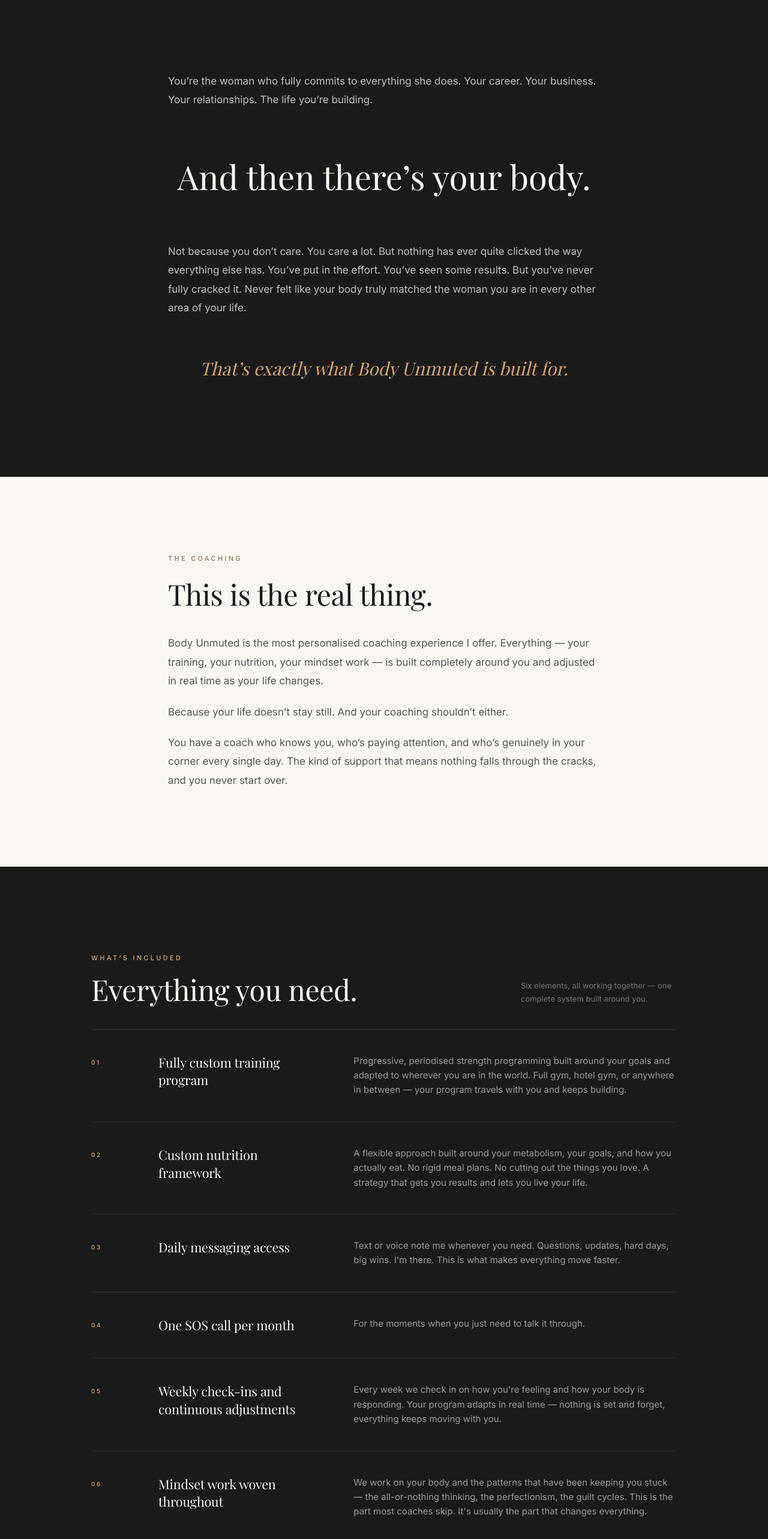
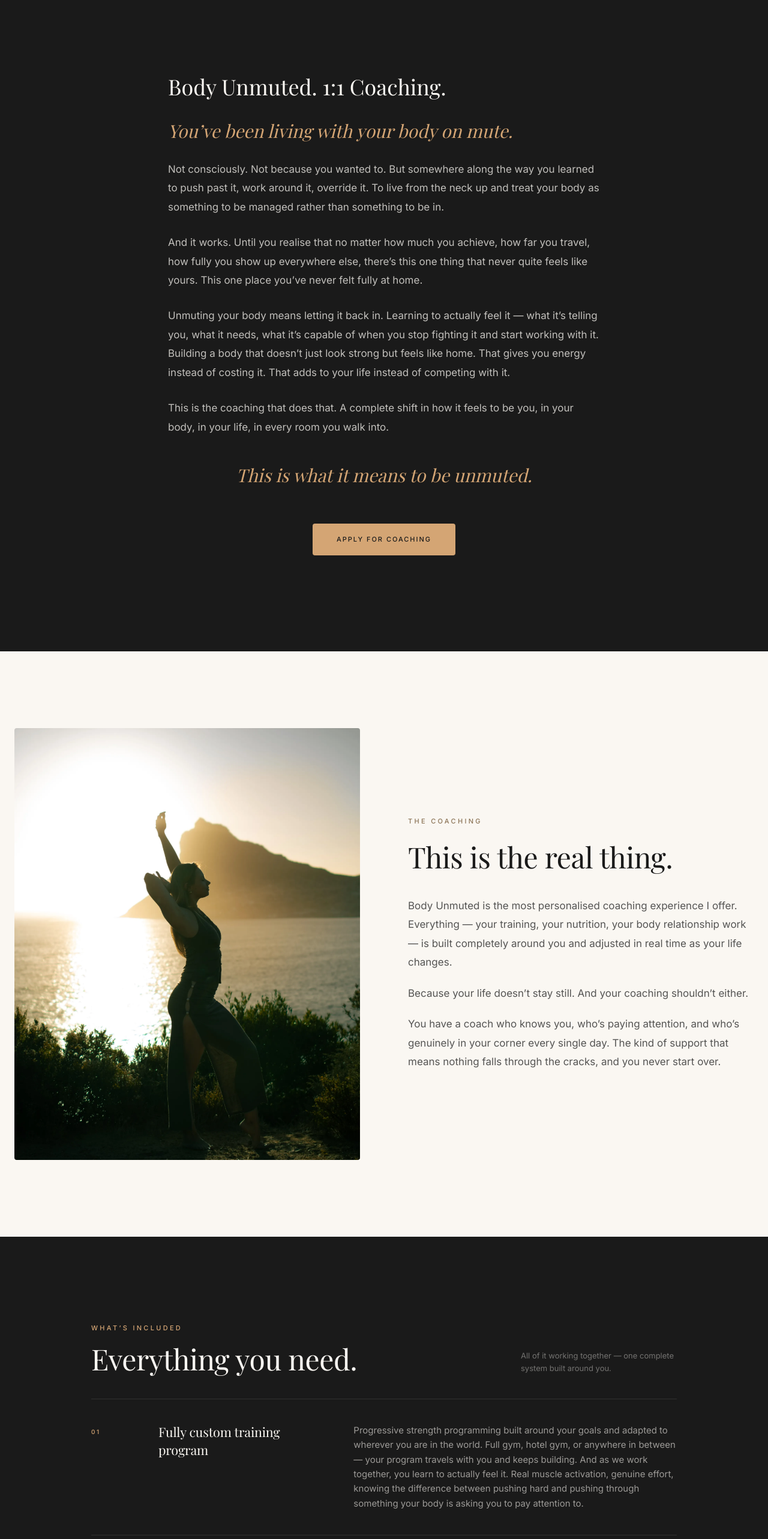
Before and after one commit to madisonbg1998/madisongriffinfit, a Next.js app: page /work-with-me in a window 1280 px wide. Shown: the part 840-3406 px from the top of the page at 60% size. Built offline with nearby package versions, Linux system fonts and the light colour scheme; no server answers; a web font is replaced by a local one.

Commit message:
copy changes

```diff
--- a/src/app/body-reclaimed/page.tsx
+++ b/src/app/body-reclaimed/page.tsx
@@ -16,7 +16,11 @@
   },
   {
     title: 'Custom macro targets',
-    body: "Not a generic calculator. Your nutrition numbers based on your goal, your training volume, and how your body is actually responding. A clear, flexible framework you can take anywhere.",
+    body: "Not a generic calculator. Your nutrition numbers based on your goal, your training volume, and what the data shows about how your body is actually responding. A clear, flexible framework you can take anywhere.",
+  },
+  {
+    title: 'The Body Literacy Guide',
+    body: "Every Body Reclaimed client receives this. A guide to muscle activation, reading real effort, understanding your body's signals, and building the felt relationship with your body that makes everything else work. Because a custom program is only as good as your ability to actually execute it, and execution starts with being inside your body, not just going through the motions.",
   },
   {
     title: 'Monthly check-in form',
@@ -86,7 +90,7 @@
               <span className="text-cream/60 font-sans text-base">/month</span>
             </div>
             <p className="text-cream/45 font-sans text-[11px] tracking-[0.2em] uppercase">
-              Beta pricing &middot; 8 week minimum commitment
+              Founding member pricing &middot; 8 week minimum commitment
             </p>
           </div>
           <Link
@@ -105,10 +109,10 @@
             Sound familiar?
           </p>
           <div className="space-y-6 text-charcoal/80 font-sans text-[17px] leading-[1.85]">
-            <p>You&rsquo;ve read the articles. Watched the videos. Tried the programs. And somewhere between all the conflicting advice, the coaches who contradict each other, and the strategies that work for everyone except you, you&rsquo;re more confused than when you started.</p>
-            <p>It&rsquo;s not that you&rsquo;re not trying. It&rsquo;s that you&rsquo;ve been piecing together a fitness strategy from a hundred different sources that were never designed to work together for your specific body, your specific life, and your specific goals.</p>
+            <p>You know enough to know that what you&rsquo;ve been doing isn&rsquo;t working. Not because you haven&rsquo;t tried. But because you&rsquo;ve been piecing together a fitness strategy from a hundred different sources that were never designed to work together for your specific body, your specific life, and your specific goals.</p>
+            <p>The result is noise. Conflicting advice, contradicting coaches, strategies that work for everyone except you. And underneath all of it, the feeling that your body is something you&rsquo;re constantly trying to figure out rather than something you actually understand.</p>
             <p className="font-serif italic text-midnight text-2xl md:text-3xl leading-snug pt-4">
-              Body Reclaimed gives you one clear system. Built for you. Adjusted every month as you progress.
+              Body Reclaimed gives you one clear system. Built for you. Adjusted every month as you progress. And designed to do something most programs never bother with &mdash; teach you to actually understand your body in the process.
             </p>
           </div>
         </div>
@@ -123,7 +127,7 @@
                 What&rsquo;s Included
               </p>
               <h2 className="font-serif text-cream text-3xl md:text-4xl lg:text-5xl leading-[1.1]">
-                What you get every month.
+                Everything works together.
               </h2>
             </div>
             <p className="text-cream/40 font-sans text-[13px] leading-relaxed md:max-w-[240px]">
@@ -166,9 +170,12 @@
               <h2 className="font-serif text-midnight text-3xl md:text-4xl lg:text-5xl leading-[1.1] mb-10">
                 This is for you if&hellip;
               </h2>
-              <p className="text-charcoal/80 font-sans text-[17px] leading-[1.85]">
-                You want a genuinely custom plan &mdash; not a template, not a one-size-fits-all program &mdash; built around your body, your goals, and how you actually live. You&rsquo;re ready to commit to a real system and follow through on it. And you want the same level of programming my 1:1 clients get, with a monthly check-in to keep it moving.
-              </p>
+              <div className="space-y-5 text-charcoal/80 font-sans text-[17px] leading-[1.85]">
+                <p>You&rsquo;re done piecing it together.</p>
+                <p>You want a real system &mdash; not a template, not generic advice, not something built for a body and life that looks nothing like yours. You want programming that&rsquo;s actually custom, nutrition that&rsquo;s built on your specific data, and a monthly touchpoint that keeps everything moving as you do.</p>
+                <p>You&rsquo;re someone who will show up and do the work. You don&rsquo;t need someone in your ear every day, but you do need to know that someone is paying attention, that your plan is actually built for you, and that you&rsquo;re not just following a program blindly without understanding what it&rsquo;s doing or why.</p>
+                <p>You want to get results. And you want to actually understand your body in the process.</p>
+              </div>
               <div className="mt-10">
                 <Link
                   href={STRIPE_URL}
@@ -182,17 +189,17 @@
         </div>
       </section>
 
-      {/* ── Beta Pricing ── */}
+      {/* ── Founding Member Pricing ── */}
       <section className="bg-midnight py-24 md:py-36">
         <div className="max-w-3xl mx-auto px-6 text-center">
           <p className="text-sand text-[11px] font-sans font-medium tracking-[0.3em] uppercase mb-6">
             Pricing
           </p>
           <h2 className="font-serif text-cream text-3xl md:text-4xl lg:text-5xl leading-[1.1] mb-10">
-            Beta pricing, for now.
+            Founding member pricing, for now.
           </h2>
           <div className="space-y-5 text-cream/70 font-sans text-[17px] leading-[1.85] text-center max-w-2xl mx-auto mb-14">
-            <p>Body Reclaimed is a brand new offer. I&rsquo;m launching it at $197 per month while I bring the first group of women through it. When beta closes, pricing moves to $297.</p>
+            <p>Body Reclaimed is a brand new offer. I&rsquo;m launching it at $197 per month while I bring the first group of women through it. When founding member pricing closes, pricing moves to $297.</p>
             <p className="font-serif italic text-sand text-xl md:text-2xl leading-snug">
               If you&rsquo;ve been waiting for the right time, this is it.
             </p>
@@ -254,7 +261,7 @@
               <span className="text-cream/60 font-sans text-sm">/month</span>
             </div>
             <p className="text-cream/45 font-sans text-[10px] tracking-[0.2em] uppercase">
-              Beta pricing &middot; 8 week minimum
+              Founding member pricing &middot; 8 week minimum
             </p>
           </div>
           <Link
--- a/src/app/work-with-me/page.tsx
+++ b/src/app/work-with-me/page.tsx
@@ -15,32 +15,37 @@
   {
     num: '01',
     title: 'Fully custom training program',
-    body: 'Progressive, periodised strength programming built around your goals and adapted to wherever you are in the world. Full gym, hotel gym, or anywhere in between — your program travels with you and keeps building.',
+    body: 'Progressive strength programming built around your goals and adapted to wherever you are in the world. Full gym, hotel gym, or anywhere in between — your program travels with you and keeps building. And as we work together, you learn to actually feel it. Real muscle activation, genuine effort, knowing the difference between pushing hard and pushing through something your body is asking you to pay attention to.',
   },
   {
     num: '02',
     title: 'Custom nutrition framework',
-    body: 'A flexible approach built around your metabolism, your goals, and how you actually eat. No rigid meal plans. No cutting out the things you love. A strategy that gets you results and lets you live your life.',
+    body: 'A flexible approach built around your metabolism, your specific body data, and how you actually eat. Not a generic calculator. Not trends. Not guesswork. A strategy built on what the data shows, specific to you, that gets you results and lets you live your life.',
   },
   {
     num: '03',
-    title: 'Daily messaging access',
-    body: "Text or voice note me whenever you need. Questions, updates, hard days, big wins. I'm there. This is what makes everything move faster.",
+    title: 'The Body Literacy Guide',
+    body: 'Every client receives this as part of their coaching. A guide to muscle activation, reading real effort, understanding your body\'s signals, and building the felt relationship with your body that makes everything else work. This is the foundation underneath the programming — the thing that turns a good plan into something that actually holds.',
   },
   {
     num: '04',
+    title: 'Daily messaging access',
+    body: "Text or voice note me whenever you need. The 6am hotel gym panic, the restaurant menu confusion, the hard day, the big win. I respond 6 days a week and I'm genuinely there. This is what makes everything move faster.",
+  },
+  {
+    num: '05',
     title: 'One SOS call per month',
     body: 'For the moments when you just need to talk it through.',
   },
   {
-    num: '05',
+    num: '06',
     title: 'Weekly check-ins and continuous adjustments',
     body: "Every week we check in on how you're feeling and how your body is responding. Your program adapts in real time — nothing is set and forget, everything keeps moving with you.",
   },
   {
-    num: '06',
-    title: 'Mindset work woven throughout',
-    body: "We work on your body and the patterns that have been keeping you stuck — the all-or-nothing thinking, the perfectionism, the guilt cycles. This is the part most coaches skip. It's usually the part that changes everything.",
+    num: '07',
+    title: 'Body Relationship work woven throughout',
+    body: "We work on the patterns that have been keeping you stuck — the all-or-nothing thinking, the perfectionism, the guilt cycles. But we go deeper than the cycles. We work on who you are in relation to your body. The identity you've been carrying. Building your ability to actually inhabit yourself, not just manage yourself from the outside. This is the piece most coaches skip. It's usually the piece that changes everything.",
   },
 ]
 
@@ -98,28 +103,41 @@
 
       {/* ── Opening ── */}
       <section className="bg-midnight py-28 md:py-40">
-        <div className="max-w-3xl mx-auto px-6 space-y-16">
-          <p className="text-cream/75 font-sans text-[17px] leading-[1.85]">
-            You&rsquo;re the woman who fully commits to everything she does. Your career. Your business. Your relationships. The life you&rsquo;re building.
+        <div className="max-w-3xl mx-auto px-6 space-y-7 text-cream/75 font-sans text-[17px] leading-[1.85]">
+          <p className="font-serif text-cream text-3xl md:text-4xl leading-snug">Body Unmuted. 1:1 Coaching.</p>
+          <p className="font-serif italic text-sand text-2xl md:text-3xl leading-snug">You&rsquo;ve been living with your body on mute.</p>
+          <p>Not consciously. Not because you wanted to. But somewhere along the way you learned to push past it, work around it, override it. To live from the neck up and treat your body as something to be managed rather than something to be in.</p>
+          <p>And it works. Until you realise that no matter how much you achieve, how far you travel, how fully you show up everywhere else, there&rsquo;s this one thing that never quite feels like yours. This one place you&rsquo;ve never felt fully at home.</p>
+          <p>Unmuting your body means letting it back in. Learning to actually feel it &mdash; what it&rsquo;s telling you, what it needs, what it&rsquo;s capable of when you stop fighting it and start working with it. Building a body that doesn&rsquo;t just look strong but feels like home. That gives you energy instead of costing it. That adds to your life instead of competing with it.</p>
+          <p>This is the coaching that does that. A complete shift in how it feels to be you, in your body, in your life, in every room you walk into.</p>
+          <p className="font-serif italic text-sand text-2xl md:text-3xl leading-snug text-center py-4">
+            This is what it means to be unmuted.
           </p>
-
-          <p className="font-serif text-cream text-4xl md:text-5xl lg:text-[3.5rem] leading-snug text-center py-2">
-            And then there&rsquo;s your body.
-          </p>
-
-          <div className="space-y-7 text-cream/75 font-sans text-[17px] leading-[1.85]">
-            <p>Not because you don&rsquo;t care. You care a lot. But nothing has ever quite clicked the way everything else has. You&rsquo;ve put in the effort. You&rsquo;ve seen some results. But you&rsquo;ve never fully cracked it. Never felt like your body truly matched the woman you are in every other area of your life.</p>
+          <div className="pt-4 text-center">
+            <Link
+              href="/apply"
+              className="inline-flex items-center bg-sand text-midnight font-sans font-medium text-[11px] tracking-[0.18em] uppercase rounded-sm px-10 py-4 hover:bg-sand/90 transition-colors duration-300"
+            >
+              Apply for Coaching
+            </Link>
           </div>
-
-          <p className="font-serif italic text-sand text-2xl md:text-3xl leading-snug text-center">
-            That&rsquo;s exactly what Body Unmuted is built for.
-          </p>
         </div>
       </section>
 
       {/* ── What It Is ── */}
       <section className="bg-cream py-24 md:py-32">
-        <div className="max-w-3xl mx-auto px-6">
+        <div className="max-w-7xl mx-auto px-6">
+          <div className="grid grid-cols-1 lg:grid-cols-2 gap-12 lg:gap-20 items-center">
+            <div className="relative aspect-[4/5] overflow-hidden rounded-sm">
+              <Image
+                src="/Madison-178.webp"
+                alt="Madison Griffin"
+                fill
+                className="object-cover"
+                sizes="(max-width: 1024px) 100vw, 50vw"
+              />
+            </div>
+            <div>
               <p className="text-bark text-[11px] font-sans font-medium tracking-[0.3em] uppercase mb-6">
                 The Coaching
               </p>
@@ -127,9 +145,11 @@
                 This is the real thing.
               </h2>
               <div className="space-y-5 text-charcoal/80 font-sans text-[17px] leading-[1.85]">
-            <p>Body Unmuted is the most personalised coaching experience I offer. Everything &mdash; your training, your nutrition, your mindset work &mdash; is built completely around you and adjusted in real time as your life changes.</p>
+                <p>Body Unmuted is the most personalised coaching experience I offer. Everything &mdash; your training, your nutrition, your body relationship work &mdash; is built completely around you and adjusted in real time as your life changes.</p>
                 <p>Because your life doesn&rsquo;t stay still. And your coaching shouldn&rsquo;t either.</p>
                 <p>You have a coach who knows you, who&rsquo;s paying attention, and who&rsquo;s genuinely in your corner every single day. The kind of support that means nothing falls through the cracks, and you never start over.</p>
+              </div>
+            </div>
           </div>
         </div>
       </section>
@@ -147,7 +167,7 @@
               </h2>
             </div>
             <p className="text-cream/40 font-sans text-[13px] leading-relaxed md:max-w-[260px]">
-              Six elements, all working together — one complete system built around you.
+              All of it working together &mdash; one complete system built around you.
             </p>
           </div>
 
@@ -190,25 +210,8 @@
             Your body. Unmuted.
           </h2>
 
-          <div className="flex items-center justify-center gap-6 md:gap-16 mb-14 pb-14 border-b border-cream/10">
-            <div className="text-center">
-              <p className="font-serif text-cream text-5xl md:text-6xl lg:text-7xl leading-none">6</p>
-              <p className="text-sand text-[10px] font-sans font-medium tracking-[0.25em] uppercase mt-3">Month Minimum</p>
-            </div>
-            <div className="w-px h-12 md:h-16 bg-cream/10" />
-            <div className="text-center">
-              <p className="font-serif text-cream text-5xl md:text-6xl lg:text-7xl leading-none">7</p>
-              <p className="text-sand text-[10px] font-sans font-medium tracking-[0.25em] uppercase mt-3">Days a Week</p>
-            </div>
-            <div className="w-px h-12 md:h-16 bg-cream/10" />
-            <div className="text-center">
-              <p className="font-serif text-cream text-5xl md:text-6xl lg:text-7xl leading-none">1</p>
-              <p className="text-sand text-[10px] font-sans font-medium tracking-[0.25em] uppercase mt-3">Dedicated Coach</p>
-            </div>
-          </div>
-
           <div className="space-y-5 text-cream/70 font-sans text-[17px] leading-[1.85] text-left max-w-2xl mx-auto mb-14">
-            <p>Body Unmuted is a minimum 6 month commitment. Real transformation takes time and I want to make sure you&rsquo;re getting everything you need to see it through.</p>
+            <p>Body Unmuted is a minimum 6 month commitment. Real transformation takes time &mdash; not just in your body, but in your relationship with it. I want to make sure you have everything you need to see it through and come out the other side genuinely different, not just temporarily changed.</p>
             <p>Pricing isn&rsquo;t listed here, intentionally. Every woman I work with is different and I want to make sure we&rsquo;re genuinely the right fit before we talk numbers. If you&rsquo;re accepted, we&rsquo;ll go through everything on a call together.</p>
           </div>
 
@@ -242,8 +245,10 @@
                 This is for you if&hellip;
               </h2>
               <div className="space-y-5 text-charcoal/75 font-sans text-[17px] leading-[1.85]">
-                <p>You&rsquo;re done with almost. You want your body to feel as good as everything else in your life feels: strong, confident, like it actually belongs to you. You&rsquo;re ready to fully invest in yourself and you want to work with someone who will take that as seriously as you do.</p>
-                <p>You travel. You have a full, demanding life. You&rsquo;ve tried things before. And you&rsquo;re ready to do it properly this time.</p>
+                <p>You&rsquo;re done with almost.</p>
+                <p>You&rsquo;re a woman with a full life &mdash; a career, a business, travel, things that matter deeply to you that have nothing to do with the gym. You want to feel incredible in your body. Strong, energised, fully at home in yourself &mdash; not instead of your life, because of it.</p>
+                <p>You don&rsquo;t want another plan to follow. You want to understand your body well enough that you don&rsquo;t need everything to be perfect to keep going. You want a coach who will take your goals as seriously as you do and who will be there every step of the way.</p>
+                <p>You&rsquo;re ready to stop managing your body from the neck up and start actually living inside it.</p>
               </div>
               <div className="mt-10">
                 <Link
```
Also changed, not shown: src/app/about/page.tsx (+11 -10 lines). Lines whose indentation alone changed are shown as unchanged.
